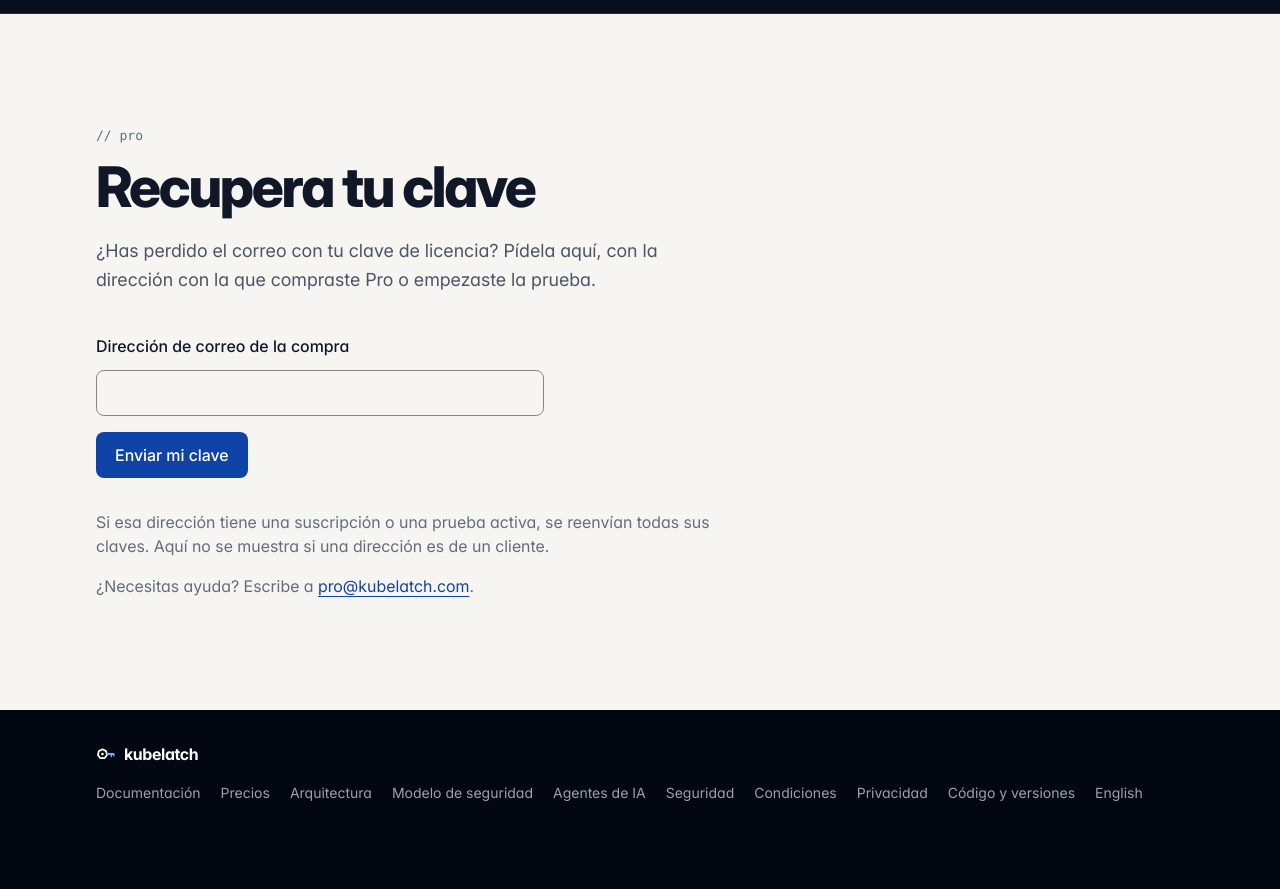
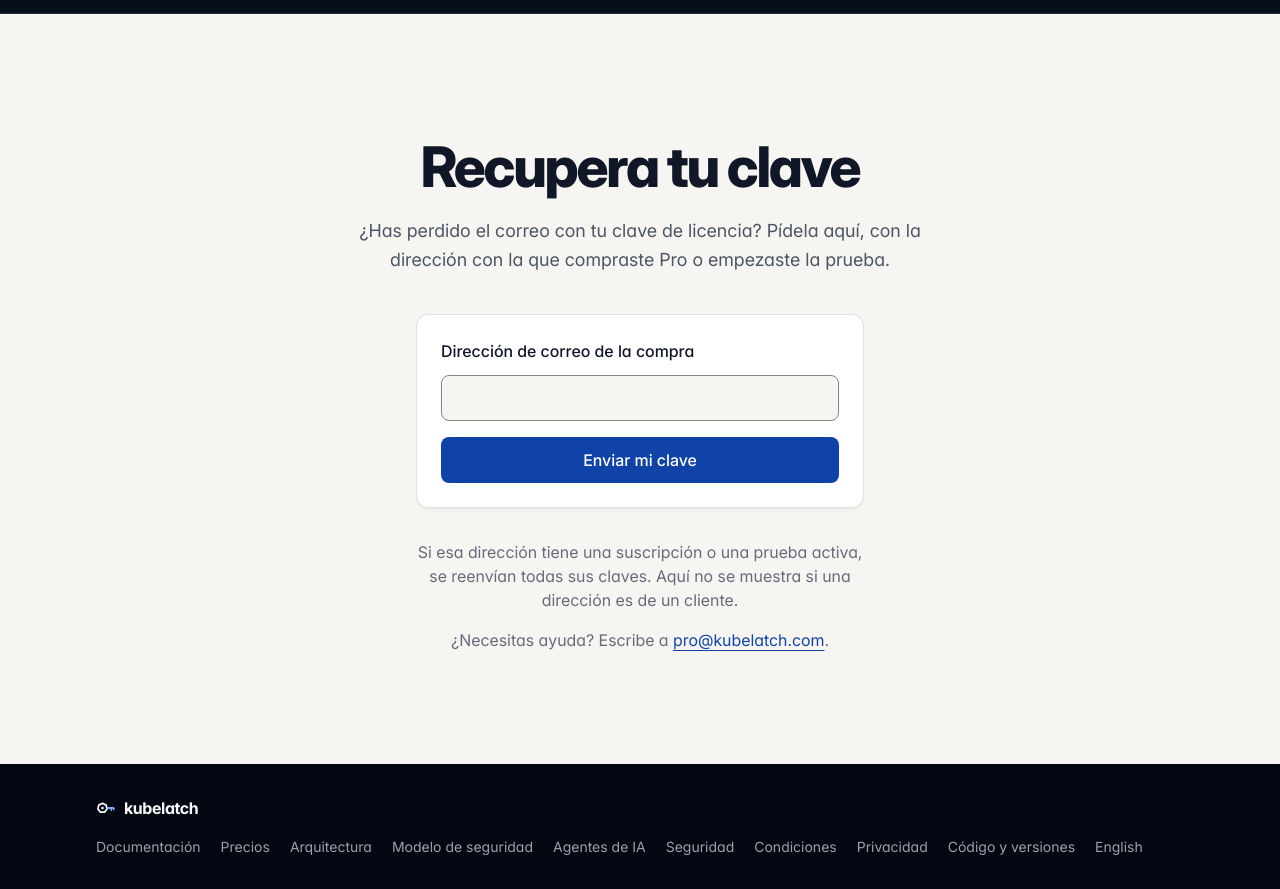
Before and after one commit to picaportelabs/kubelatch.com, a plain HTML site: page site/es/pro/key/index.html in a window 1280 px wide. Shown: the part 43-932 px from the top of the page. Before the commit the page ends 878 px from the top, so only its background shows below. Drawn offline with Linux system fonts and the light colour scheme.

Commit message:
feat(landing): dollars on the English pages, centred Pro status pages

```diff
--- a/site/es/pro/key/index.html
+++ b/site/es/pro/key/index.html
@@ -32,8 +32,7 @@
 </header>
 
 <main id="main" class="scheme-light">
-  <section class="wrap section" aria-labelledby="title">
-    <p class="kicker">// pro</p>
+  <section class="wrap section status" aria-labelledby="title">
     <h1 id="title">Recupera tu clave</h1>
     <p class="intro">¿Has perdido el correo con tu clave de licencia? Pídela aquí, con la dirección con la que compraste Pro o empezaste la prueba.</p>
 
--- a/site/style.css
+++ b/site/style.css
@@ -531,6 +531,19 @@ img, video, svg { display: block; max-width: 100%; }
 .faq h3 { margin: 0; font-size: 1.125rem; line-height: 1.75rem; font-weight: 600; letter-spacing: -0.01em; }
 .faq p { margin: 0.5rem 0 0; max-width: 36rem; color: var(--secondary); }
 
+/* The Pro status pages (/pro/thanks/, /pro/key/, /pro/key/sent/): a centred
+   title and lead; the steps and the form sit under it on their own width. */
+.status { text-align: center; }
+.section.status h1 { margin-left: auto; margin-right: auto; text-wrap: balance; }
+.status .intro, .status .more { margin-left: auto; margin-right: auto; text-wrap: pretty; }
+.status .steps { text-align: left; max-width: 60rem; margin-left: auto; margin-right: auto; }
+.status .key-form {
+  margin: 2.5rem auto 0; max-width: 28rem; text-align: left; align-items: stretch;
+  padding: 1.5rem; background: var(--sheet); border: 1px solid var(--line); border-radius: var(--radius-xl); box-shadow: var(--shadow-sm);
+}
+.status .key-form .btn { justify-content: center; }
+.status .key-form ~ .more { max-width: 28rem; }
+
 /* /pro/thanks/: the three steps carry h2s under the page's h1. */
 .section .steps h2 {
   margin: 1rem 0 0; max-width: none;
```
Also changed, not shown: site/es/pro/key/sent/index.html (+1 -2 lines), site/es/pro/thanks/index.html (+1 -2 lines), site/index.html (+1 -1 lines), site/pricing/index.html (+6 -6 lines), site/pro/key/index.html (+1 -2 lines), site/pro/key/sent/index.html (+1 -2 lines), site/pro/thanks/index.html (+1 -2 lines), site/terms/index.html (+1 -1 lines).
